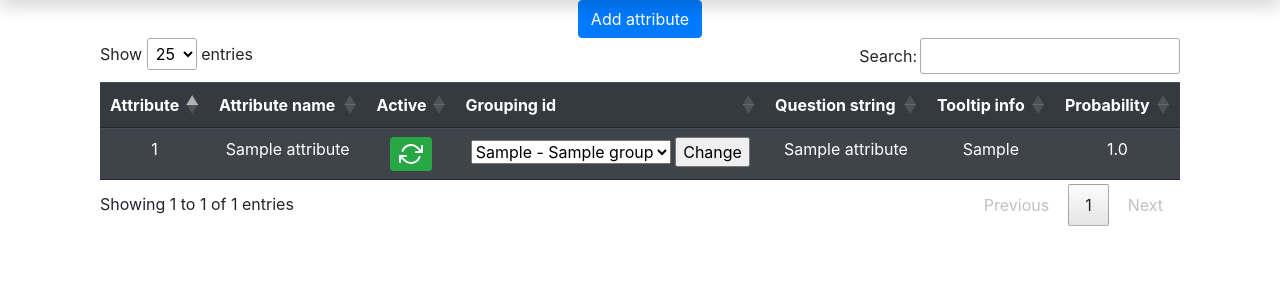
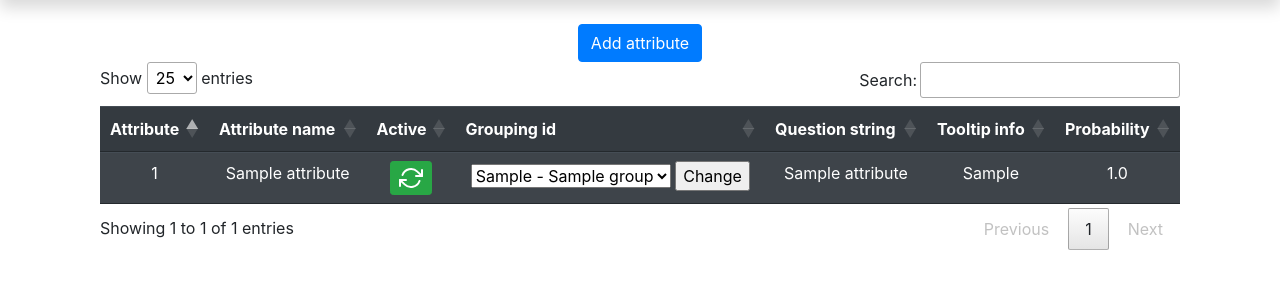
Before and after one commit to Ohtu-FaceTed/FaceTed-Backend, a Flask app: page /801fc3 in a window 1280 px wide. Shown: the part 42-342 px from the top of the page. Run offline with Flask 2, Linux system fonts and the light colour scheme; a user stored in the database is signed in; tables that the repository leaves empty hold one stand-in row (values such as "Sample post"); some libraries are stand-ins or nearby versions.

Commit message:
Minor aesthetic improvements MODIFIED > src/templates/admView.html

```diff
--- a/src/templates/admView.html
+++ b/src/templates/admView.html
@@ -14,8 +14,9 @@
         {% if error %}<div class="alert alert-danger">{{ error }}</div>{% endif %}
         {% if success %}<div class="alert alert-success">{{ success }}</div>{% endif %}
 
-        <button data-toggle="collapse" data-target="#add-attribute" class="btn btn-primary">Add attribute</button>
-        <div id="add-attribute" class="panel panel-default collapse">
+        <button data-toggle="collapse" data-target="#add-attribute" class="btn btn-primary mt-4">Add attribute</button>
+        <div id="add-attribute" class="card collapse my-4">
+            <div class="card-body">
                 <form method="POST" action="{{ url_for('views.add_attribute') }}">
                     {{ form.csrf_token }}
                     <div class="form-group text-left">
@@ -48,6 +49,7 @@
                     </div>
                     <button type="submit" class="btn btn-primary">Add</button>
                 </form>
+            </div>
         </div>
 
         <table id="table_id" style="margin-top:2rem;" class="table tablez table-striped table-dark table-sm">
```
Lines whose indentation alone changed are shown as unchanged.
